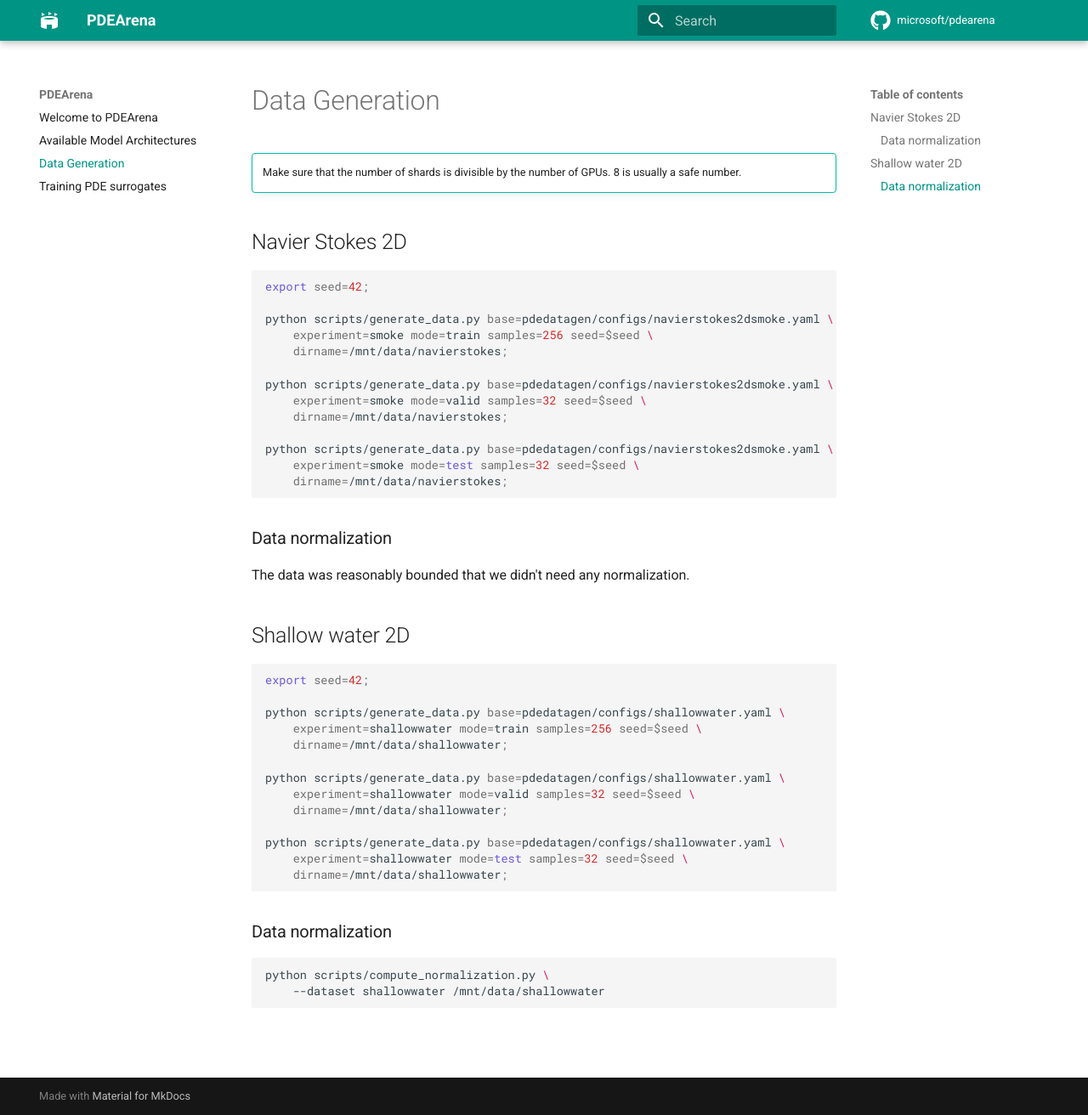
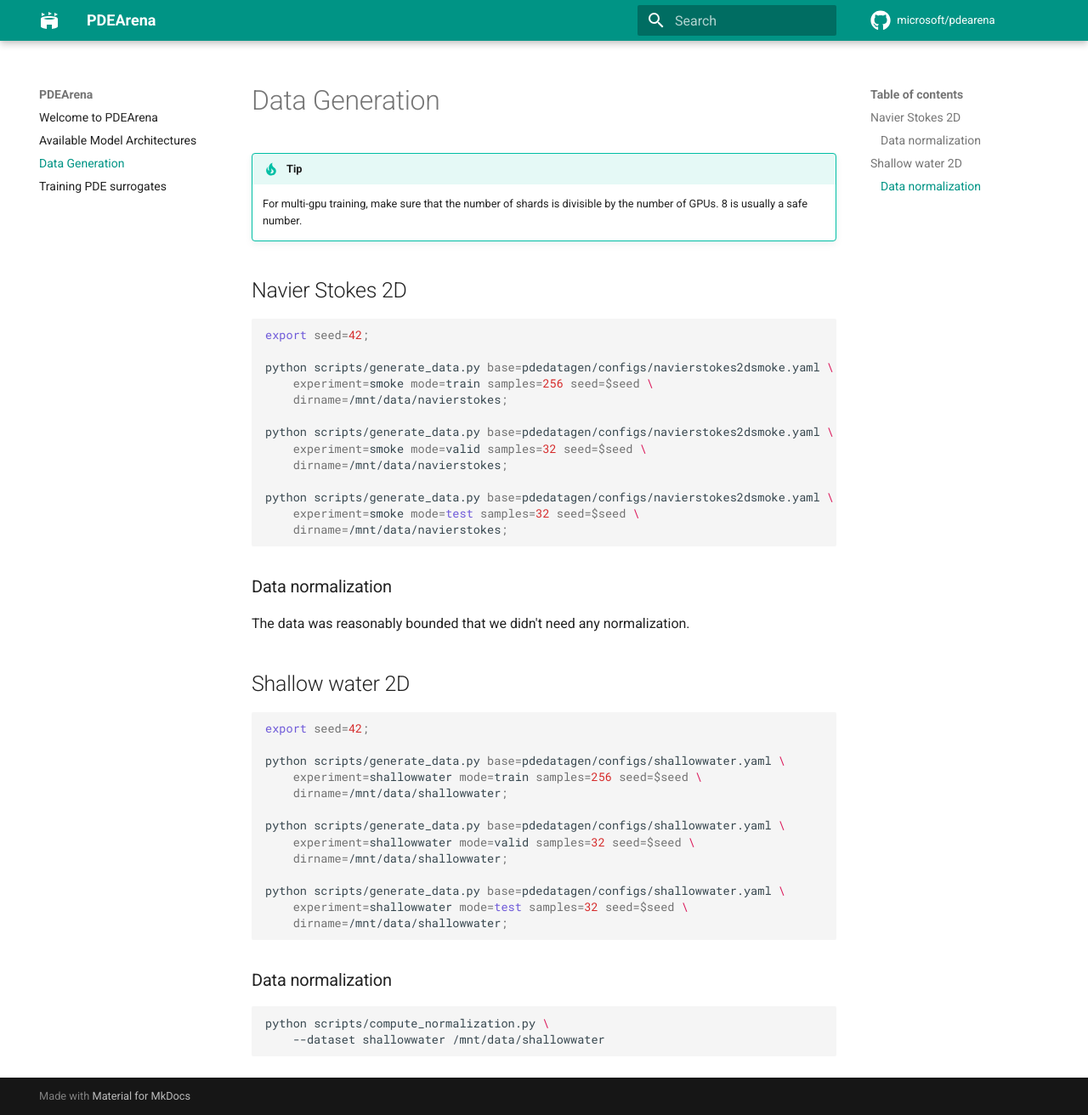
Before and after one commit to pdearena/pdearena, an MkDocs documentation site: the page built from docs/data.md, in a window 1280 px wide and 1312 px high. Shown: the whole window at 85% size. Built offline with MkDocs 1.6.1 and Material for MkDocs 9.7.7, drawn with Linux system fonts in a browser that asks for light colours; comment, search, counter and statistics services are not loaded.

Commit message:
small change

```diff
--- a/docs/data.md
+++ b/docs/data.md
@@ -1,8 +1,8 @@
 # Data Generation
 
-!!! tip ""
+!!! tip
 
-    Make sure that the number of shards is divisible by the number of GPUs. 8 is usually a safe number.
+    For multi-gpu training, make sure that the number of shards is divisible by the number of GPUs. 8 is usually a safe number.
 
 ## Navier Stokes 2D
 
```
